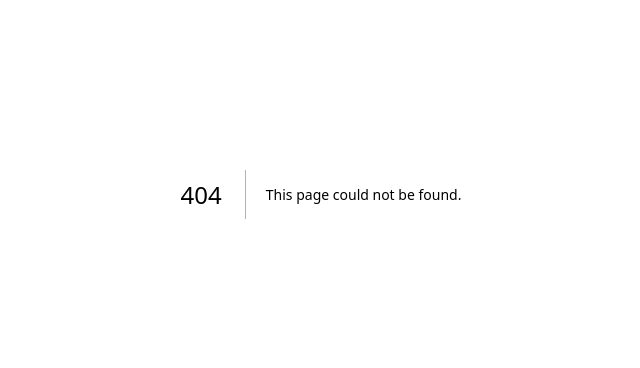
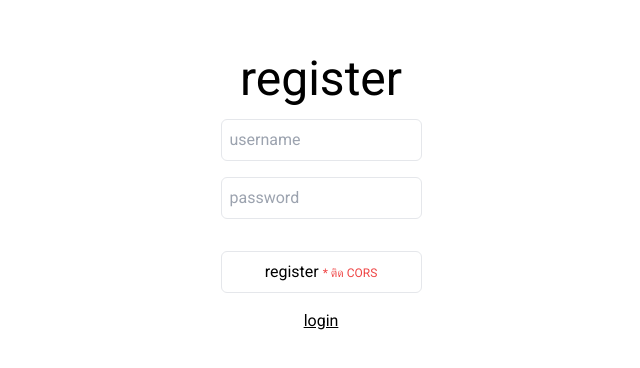
Before and after one commit to mnitrsu/test-neversitup, a Next.js app in the folder frontend/: page /register in a window 1280 px wide. Before the commit this address had no page. Shown: the part 206-574 px from the top of the page, without its empty margins (319-959 px from the left). Built offline with nearby package versions, Linux system fonts and the light colour scheme.

Commit message:
[build] added register and login page

```diff
--- a/frontend/src/pages/index.tsx
+++ b/frontend/src/pages/index.tsx
@@ -1,9 +1,20 @@
-const Index = () => {
+import Link from "next/link";
+
+const IndexPage = () => {
   return (
-    <div className="flex flex-col justify-center items-center">
+    <div className="flex flex-col justify-center items-center h-full gap-4">
       <h1 className="text-5xl">test-neversitup</h1>
+      <div className="flex gap-4">
+        <Link href="/register">
+          <p>register</p>
+        </Link>
+        <p>|</p>
+        <Link href="/login">
+          <p>login</p>
+        </Link>
+      </div>
     </div>
   );
 };
 
-export default Index;
+export default IndexPage;
--- /dev/null
+++ b/frontend/src/pages/login.tsx
@@ -0,0 +1,60 @@
+import { useForm, SubmitHandler } from "react-hook-form";
+import { IRegisterLoginForm } from "@/types/IRegisterLoginForm";
+import { postAuthLogin } from "@/services/auth/login";
+import { useRouter } from "next/router";
+import Link from "next/link";
+
+const LoginPage = () => {
+  const router = useRouter();
+
+  const {
+    register,
+    handleSubmit,
+    formState: { errors },
+  } = useForm<IRegisterLoginForm>();
+
+  const onSubmit: SubmitHandler<IRegisterLoginForm> = (data) => {
+    postAuthLogin(data)
+      .then((res) => {
+        const { statusCode, message } = res;
+        // TODO -- ติด CORS
+      })
+      .catch((e) => {
+        alert(JSON.stringify(e));
+      });
+  };
+
+  return (
+    <div className="flex flex-col justify-center items-center h-full gap-4">
+      <h1 className="text-5xl">login</h1>
+      <form className="flex flex-col gap-4" onSubmit={handleSubmit(onSubmit)}>
+        <div className="flex gap-4 items-center">
+          <input
+            type="text"
+            className="border p-2 rounded-md"
+            placeholder="username"
+            {...register("username", { required: true })}
+          />
+          {errors.username && <span className="text-red-500 text-sm">username is required</span>}
+        </div>
+        <div className="flex gap-4 items-center">
+          <input
+            type="text"
+            className="border p-2 rounded-md"
+            placeholder="password"
+            {...register("password", { required: true })}
+          />
+          {errors.password && <span className="text-red-500 text-sm">password is required</span>}
+        </div>
+        <button type="submit" className="border p-2 rounded-md mt-4">
+          login
+        </button>
+        <Link href="/register">
+          <p className="text-center underline">register</p>
+        </Link>
+      </form>
+    </div>
+  );
+};
+
+export default LoginPage;
--- /dev/null
+++ b/frontend/src/pages/register.tsx
@@ -0,0 +1,64 @@
+import { useForm, SubmitHandler } from "react-hook-form";
+import { IRegisterLoginForm } from "@/types/IRegisterLoginForm";
+import { postUsersCreate } from "@/services/users/create";
+import { useRouter } from "next/router";
+import Link from "next/link";
+
+const RegisterPage = () => {
+  const router = useRouter();
+
+  const {
+    register,
+    handleSubmit,
+    formState: { errors },
+  } = useForm<IRegisterLoginForm>();
+
+  const onSubmit: SubmitHandler<IRegisterLoginForm> = (data) => {
+    postUsersCreate(data)
+      .then((res) => {
+        const { isSuccess, statusCode, message } = res;
+        if (isSuccess) {
+          router.push("/login");
+        } else {
+          alert(`${statusCode}: ${message}`);
+        }
+      })
+      .catch((e) => {
+        alert(JSON.stringify(e));
+      });
+  };
+
+  return (
+    <div className="flex flex-col justify-center items-center h-full gap-4">
+      <h1 className="text-5xl">register</h1>
+      <form className="flex flex-col gap-4" onSubmit={handleSubmit(onSubmit)}>
+        <div className="flex gap-4 items-center">
+          <input
+            type="text"
+            className="border p-2 rounded-md"
+            placeholder="username"
+            {...register("username", { required: true })}
+          />
+          {errors.username && <span className="text-red-500 text-sm">username is required</span>}
+        </div>
+        <div className="flex gap-4 items-center">
+          <input
+            type="text"
+            className="border p-2 rounded-md"
+            placeholder="password"
+            {...register("password", { required: true })}
+          />
+          {errors.password && <span className="text-red-500 text-sm">password is required</span>}
+        </div>
+        <button type="submit" className="border p-2 rounded-md mt-4">
+          register <span className="text-red-500 text-xs">* ติด CORS</span>
+        </button>
+        <Link href="/login">
+          <p className="text-center underline">login</p>
+        </Link>
+      </form>
+    </div>
+  );
+};
+
+export default RegisterPage;
--- /dev/null
+++ b/frontend/src/services/auth/login.ts
@@ -0,0 +1,8 @@
+import axios from "@/services/axios";
+
+import { IRegisterLoginForm } from "@/types/IRegisterLoginForm";
+
+export const postAuthLogin = async (requestData: IRegisterLoginForm) => {
+  const res = await axios.post(`/auth/login`, requestData);
+  return res?.data;
+};
--- a/frontend/src/services/users/create.ts
+++ b/frontend/src/services/users/create.ts
@@ -1,8 +1,8 @@
 import axios from "@/services/axios";
 
-import { IUsersCreate } from "@/types/IUsersCreate";
+import { IRegisterLoginForm } from "@/types/IRegisterLoginForm";
 
-export const postUsersCreate = async (requestData: IUsersCreate) => {
+export const postUsersCreate = async (requestData: IRegisterLoginForm) => {
   const res = await axios.post(`/users`, requestData);
   return res?.data;
 };
--- a/frontend/src/types/IUsersCreate.ts
+++ b/frontend/src/types/IRegisterLoginForm.ts
@@ -1,4 +1,4 @@
-export interface IUsersCreate {
+export interface IRegisterLoginForm {
   username: string;
   password: string;
 }
```
